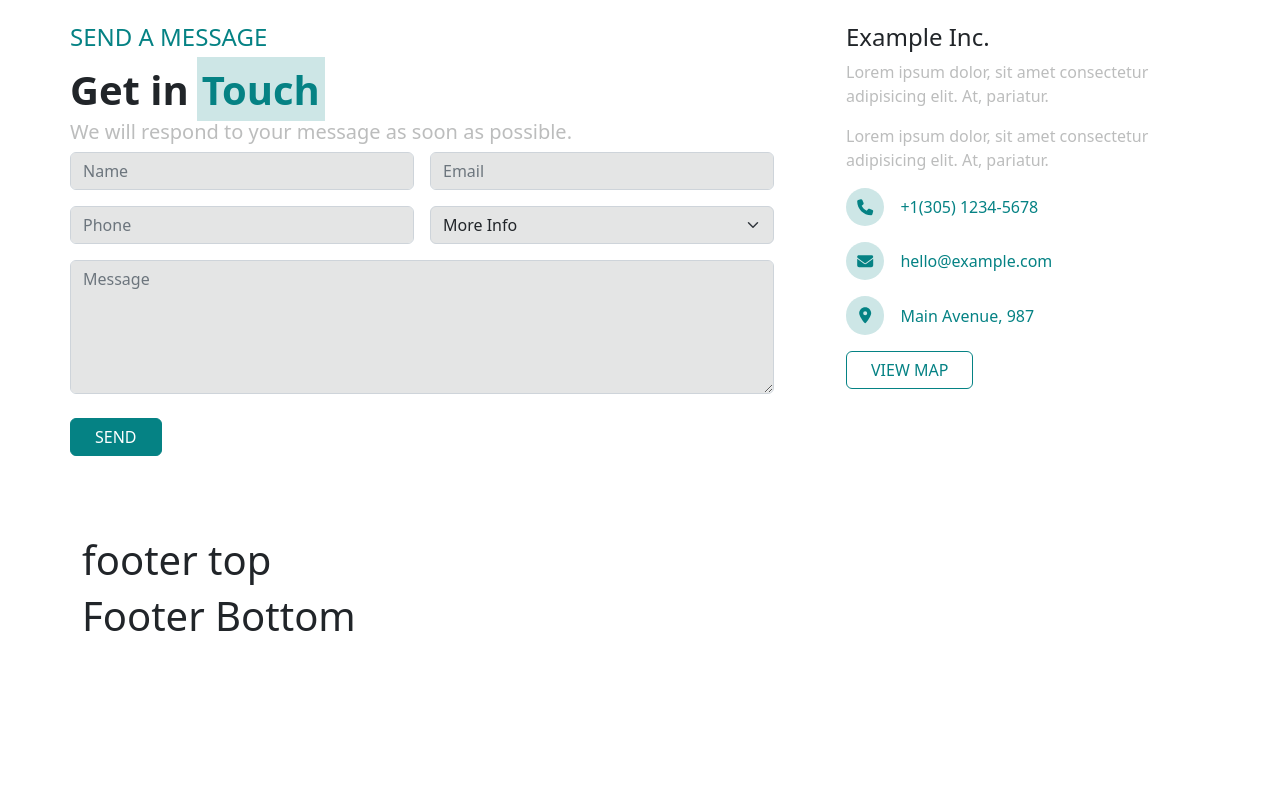
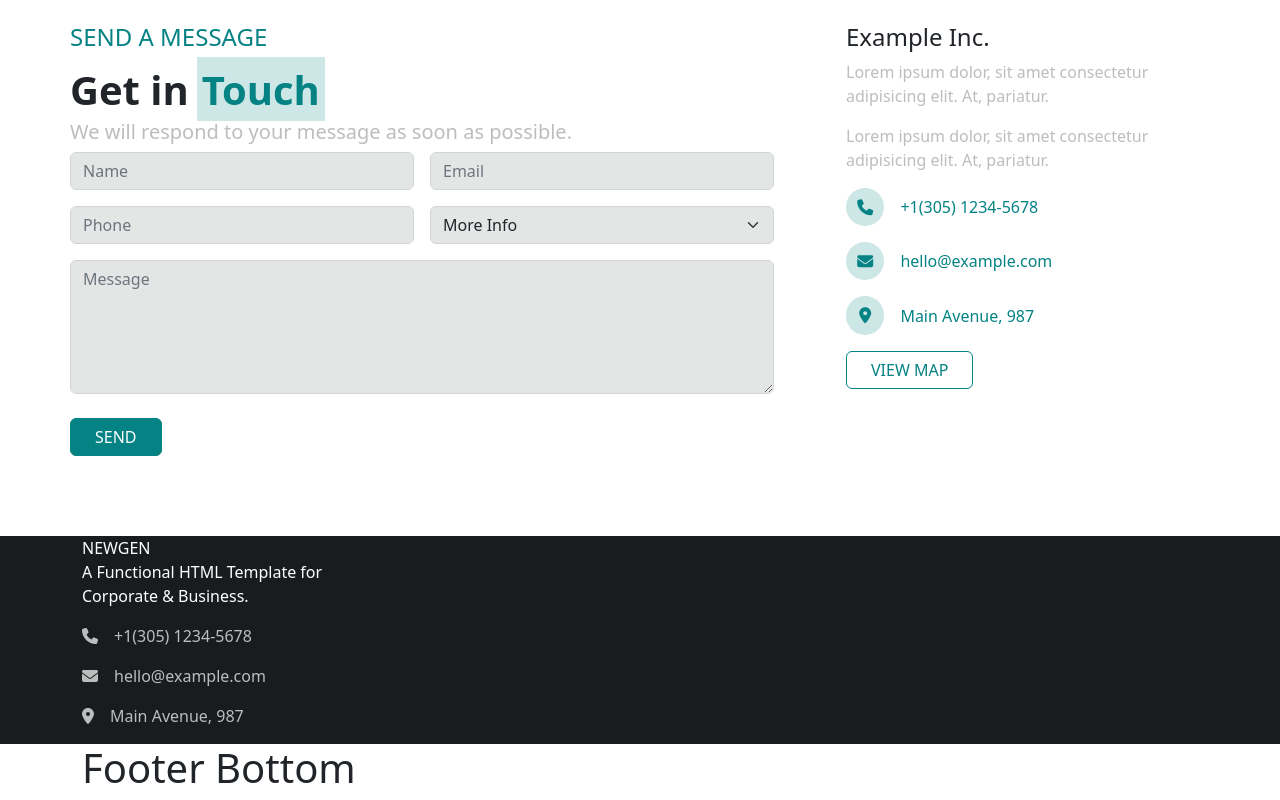
Before and after one commit to ttom-eragiapreso/proj-html-vuejs, a Vue app: page / in a window 1280 px wide. Shown: the part 3961-4761 px from the top of the page. Before the commit the page ends 4609 px from the top, so only its background shows below. Built offline with nearby package versions, Linux system fonts and the light colour scheme.

Commit message:
creato component details che riceve props che vengono passati al scss

```diff
--- a/src/components/ContactUsComponent.vue
+++ b/src/components/ContactUsComponent.vue
@@ -2,6 +2,7 @@
 import {store} from '../data/store'
 import ButtonComponentVue from './partials/ButtonComponent.vue';
 import FormComponent from './partials/FormComponent.vue'
+import DetailsComponentVue from './DetailsComponent.vue';
 export default {
   name: 'ContactUsComponent',
   data(){
@@ -11,7 +12,8 @@ export default {
   },
   components: {
     ButtonComponentVue,
-    FormComponent
+    FormComponent,
+    DetailsComponentVue
   }
 }
 </script>
@@ -37,18 +39,7 @@ export default {
           <p class="text-secondary">Lorem ipsum dolor, sit amet consectetur adipisicing elit. At, pariatur.</p>
           <p class="text-secondary">Lorem ipsum dolor, sit amet consectetur adipisicing elit. At, pariatur.</p>
 
-          <div class="details d-flex align-items-center">
-            <font-awesome-icon icon="fa-solid fa-phone" class="circle text-primary"/>
-            <span class="text-primary ps-3">{{store.businessInfo.phoneNumber}}</span>
-          </div>
-          <div class="details d-flex align-items-center">
-            <font-awesome-icon icon="fa-solid fa-envelope" class="circle text-primary"/>
-            <span class="text-primary ps-3">{{store.businessInfo.emailAddress}}</span>
-          </div>
-          <div class="details d-flex align-items-center">
-            <font-awesome-icon icon="fa-solid fa-location-dot" class="circle text-primary"/>
-            <span class="text-primary ps-3">{{store.businessInfo.address}}</span>
-          </div>
+          <DetailsComponentVue :isCircle="true" fontSize="" textColor="primary"/>
 
           <ButtonComponentVue text="VIEW MAP" :isOutline="true" class="white-hover"/>
         </div>
@@ -69,18 +60,7 @@ export default {
   padding: 3.5rem 0;
 }
 
-.fa-phone, .fa-envelope, .fa-location-dot {
-  background-color: $secondary-color;
-}
 
-.details {
-  margin: 1rem 0;
-}
-
-.circle {
-  width: 16px;
-  padding: .7rem;
-}
 
 .white-hover{
   color: $primary;
--- /dev/null
+++ b/src/components/DetailsComponent.vue
@@ -0,0 +1,83 @@
+<script>
+import {store} from '../data/store'
+export default {
+  name: 'ContactUsComponent',
+  props: {
+    textColor: String,
+    isCircle: Boolean,
+    fontSize: String
+  },
+  data(){
+    return{
+      store
+    }
+  },
+}
+</script>
+
+<template>
+
+<div class="details d-flex align-items-center">
+
+  <font-awesome-icon icon="fa-solid fa-phone"
+  :class="[{'circle': isCircle},
+  textColor === 'primary'? 'text-primary' : 'custom-color']"/>
+
+  <span
+  :class="[
+  textColor === 'primary'? 'text-primary' : 'custom-color',
+  fontSize? 'fs-5' : 'custom-font-size', 'ps-3']">{{store.businessInfo.phoneNumber}}</span>
+</div>
+
+<div class="details d-flex align-items-center">
+  <font-awesome-icon icon="fa-solid fa-envelope"
+  :class="[{'circle': isCircle},
+  textColor === 'primary'? 'text-primary' : 'custom-color']"/>
+
+  <span
+  :class="[
+  textColor === 'primary'? 'text-primary' : 'custom-color',
+  fontSize? 'fs-5' : 'custom-font-size', 'ps-3']">{{store.businessInfo.emailAddress}}</span>
+</div>
+
+<div class="details d-flex align-items-center">
+  <font-awesome-icon icon="fa-solid fa-location-dot"
+  :class="[{'circle': isCircle},
+  textColor === 'primary'? 'text-primary' : 'custom-color']"/>
+
+  <span
+  :class="[
+  textColor === 'primary'? 'text-primary' : 'custom-color',
+  fontSize? 'fs-5' : 'custom-font-size', 'ps-3']">{{store.businessInfo.address}}</span>
+</div>
+
+
+</template>
+
+<style lang="scss" scoped>
+@use '../styles/partials/mixin' as *;
+@use '../styles/partials/variables' as *;
+
+
+.custom-color {
+  color: v-bind(textColor);
+}
+
+.custom-font-size {
+  font-size: v-bind(fontSize);
+}
+.fa-phone.circle, .fa-envelope.circle, .fa-location-dot.circle {
+  background-color: $secondary-color;
+}
+
+.details {
+  margin: 1rem 0;
+}
+
+.circle {
+  width: 16px;
+  padding: .7rem;
+}
+
+
+</style>
--- a/src/components/FooterTopComponent.vue
+++ b/src/components/FooterTopComponent.vue
@@ -1,20 +1,47 @@
 <script>
+import {store} from '../data/store'
+import ButtonComponentVue from './partials/ButtonComponent.vue';
+import FooterCardVue from './partials/cards/FooterCard.vue';
+import DetailsComponentVue from './DetailsComponent.vue';
 export default {
-  name: 'FooterTopComponent'
+  name: 'FooterTopComponent',
+  components:{
+    ButtonComponentVue,
+    FooterCardVue,
+    DetailsComponentVue
+  },
+  data(){
+    return{
+      store
+    }
+  }
 }
 </script>
 
 <template>
 
-  <div class="container">
-    <h1>footer top</h1>
+  <div class="em-container text-white">
+
+    <div class="container">
+      <div class="row row-cols-4">
+        <div class="col">
+          <span class="nex">NEW</span><span class="gen">GEN</span>
+          <p class="secondary-color mb-3">A Functional HTML Template for Corporate & Business.</p>
+          <details-component-vue :isCircle="false" textColor="#bcbdbd"/>
+        </div>
+      </div>
+    </div>
+
   </div>
+
 </template>
 
 <style lang="scss" scoped>
 @use '../styles/partials/mixin' as *;
 @use '../styles/partials/variables' as *;
 
-
+.em-container{
+  background-color: $bg-dark;
+}
 
 </style>
--- /dev/null
+++ b/src/components/partials/cards/FooterCard.vue
@@ -0,0 +1,44 @@
+<script>
+import {store} from '../../../data/store'
+export default {
+  name: 'FooterCard',
+  data(){
+    return{
+      store
+    }
+  },
+  props: {
+    card: Object
+  }
+}
+</script>
+
+<template>
+
+  <div class="em-card p-5">
+
+    <h2>{{card.title}}</h2>
+    <ul>
+      <li v-for="(link, index) in card.links" :key="index">
+        <font-awesome-icon icon="fa-solid fa-chevron-right"/>
+        <a :href="link.href">
+          <span class="text-secondary">{{link.text}}</span>
+        </a>
+      </li>
+    </ul>
+  </div>
+
+</template>
+
+<style lang="scss" scoped>
+@use '../../../styles/partials/mixin' as *;
+@use '../../../styles/partials/variables' as *;
+
+
+.em-card {
+  background-color: $bg-less-dark;
+  border-radius: 8px;
+}
+
+
+</style>
--- a/src/data/store.js
+++ b/src/data/store.js
@@ -153,6 +153,95 @@ export const store = reactive({
         text: "Lorem ipsum dolor sit amet consectetur adipisicing elit. Nobis nihil dolore placeat repellendus quae deleniti delectus. Ipsa nesciunt tempora quia quidem ducimus, molestias culpa cum.",
       },
 
+    ],
+    footerCards: [
+      {
+        title: 'About',
+        links: [
+          {
+            text: 'The Company',
+            href: '#'
+          },
+          {
+            text: 'Institutional',
+            href: '#'
+          },
+          {
+            text: 'Social & Events',
+            href: '#'
+          },
+          {
+            text: 'Innovation',
+            href: '#'
+          },
+          {
+            text: 'Environment',
+            href: '#'
+          },
+          {
+            text: 'Technology',
+            href: '#'
+          },
+        ]
+      },
+      {
+        title: 'Transport',
+        links: [
+          {
+            text: 'Industrialized',
+            href: '#'
+          },
+          {
+            text: 'Chemicals',
+            href: '#'
+          },
+          {
+            text: 'Packaged Liquids',
+            href: '#'
+          },
+          {
+            text: 'Construction',
+            href: '#'
+          },
+          {
+            text: 'Laminated Wood',
+            href: '#'
+          },
+          {
+            text: 'And others',
+            href: '#'
+          },
+        ]
+      },
+      {
+        title: 'Support',
+        links: [
+          {
+            text: 'Responsability',
+            href: '#'
+          },
+          {
+            text: 'Terms of Use',
+            href: '#'
+          },
+          {
+            text: 'About Cookies',
+            href: '#'
+          },
+          {
+            text: 'Privacy Policy',
+            href: '#'
+          },
+          {
+            text: 'Accessibility',
+            href: '#'
+          },
+          {
+            text: 'Information',
+            href: '#'
+          },
+        ]
+      },
     ]
   }
 })
```
